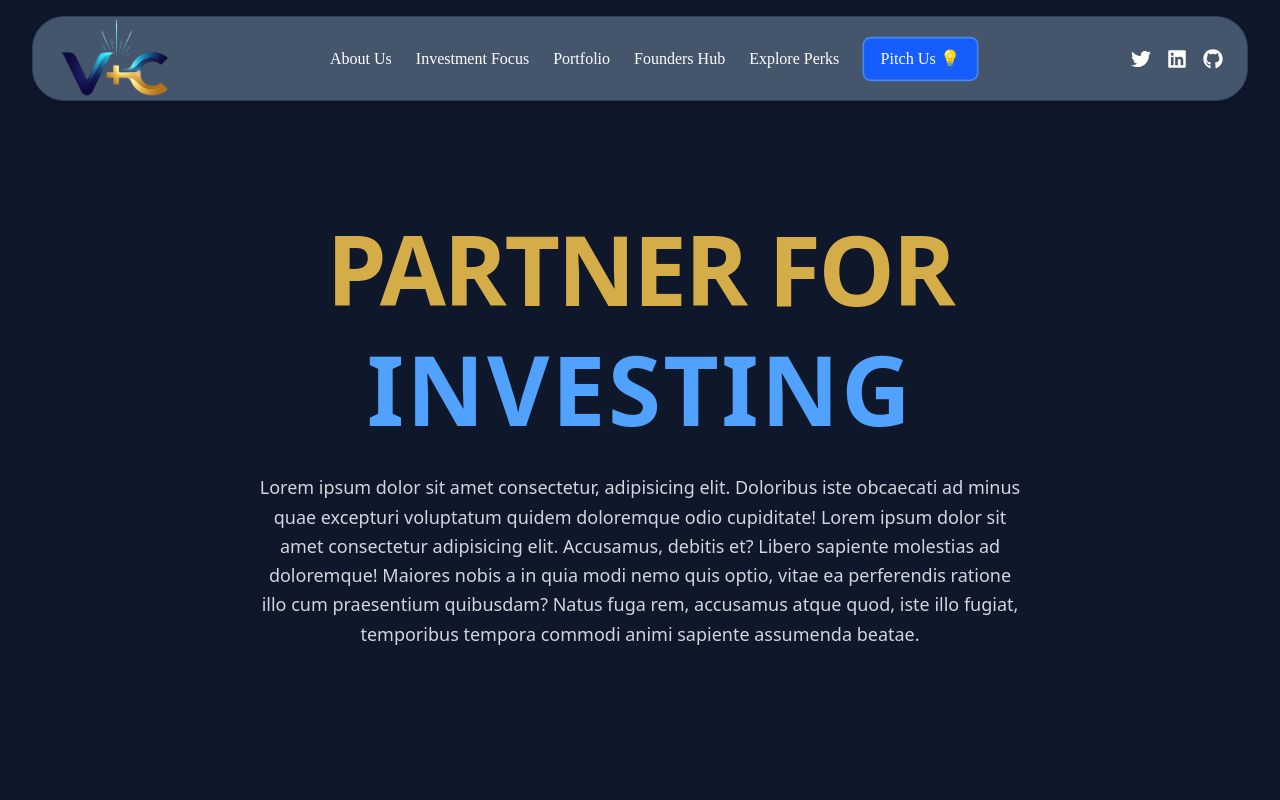
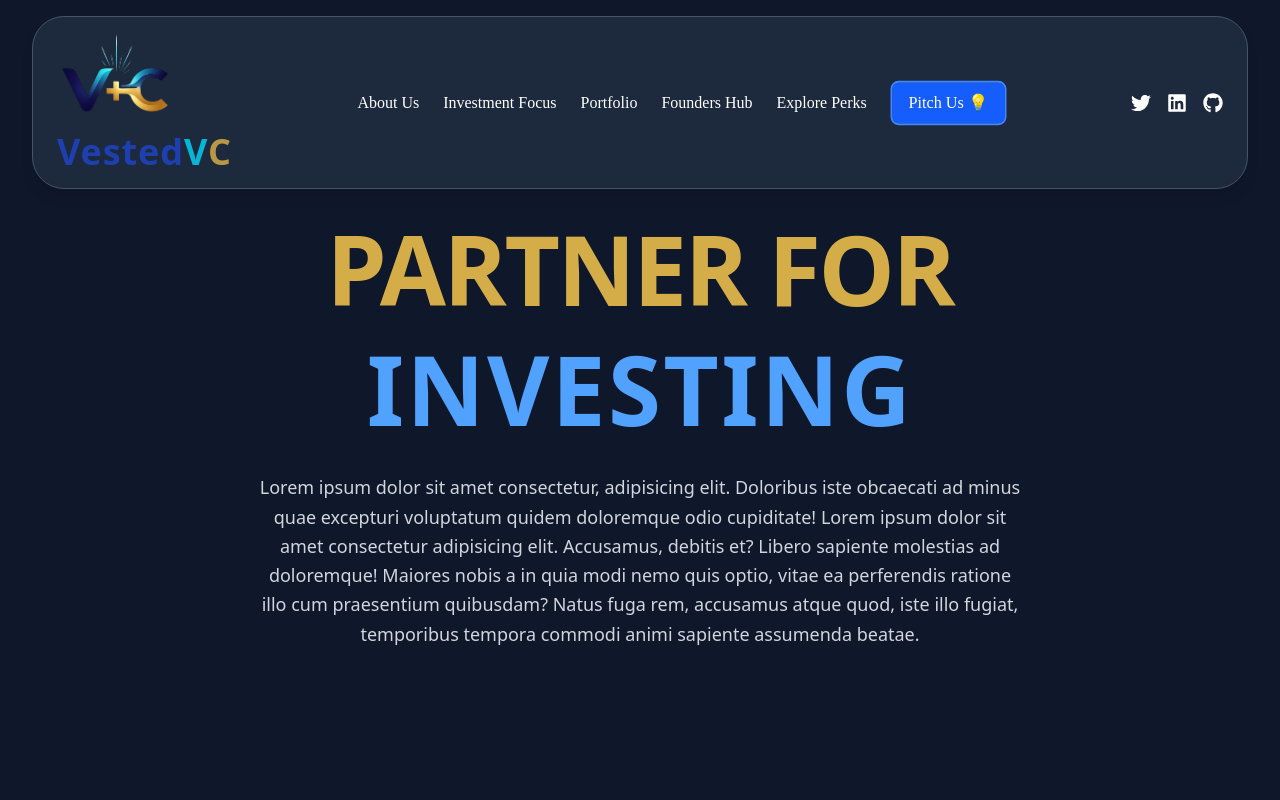
Before and after one commit to AHMAD789999/VestedVC, a Next.js app: page / in a window 1280 px wide. Shown: the top 800 px of the page. Built offline with nearby package versions, Linux system fonts and the light colour scheme.

Commit message:
Your commit message

```diff
--- a/src/app/components/Header.jsx
+++ b/src/app/components/Header.jsx
@@ -19,17 +19,17 @@ const Header = () => {
       initial={{ opacity: 0, y: -20 }}
       animate={{ opacity: 1, y: 0 }}
       transition={{ duration: 0.5 }}
-      className="fixed top-4 left-1/2 rounded-2xl transform -translate-x-1/2 w-[95%] mx-auto backdrop-blur-xl bg-slate-600 md:rounded-4xl shadow-lg z-100 border border-slate-700"
+      className="fixed top-4 left-1/2 rounded-2xl transform -translate-x-1/2 w-[95%] mx-auto backdrop-blur-xl bg-slate-800 md:rounded-4xl shadow-lg z-100 border border-slate-600"
     >
-      <div className="flex items-center justify-between px-6 pyS-3">
+      <div className="flex items-center justify-between px-6 py-4">
         {/* Logo (Left) */}
         <motion.div whileHover={{ scale: 1.05 }} className="">
          <Image src="/logo.png" width={120} height={100} alt="VestedVC Logo" />
-    {/* <h1 className="text-4xl font-bold mt-4 tracking-wide">
+    <h1 className="md:text-4xl text-2xl font-bold mt-4 tracking-wide">
   <span className="text-[#1E40AF]">Vested</span>
   <span className="text-[#06B6D4]">V</span>
   <span className="text-[#cca647e3]">C</span>
-</h1> */}
+</h1>
 
 
           {/* <span className="text-xl font-bold text-white font-['Clash_Display']">VestedVC</span> */}
```
